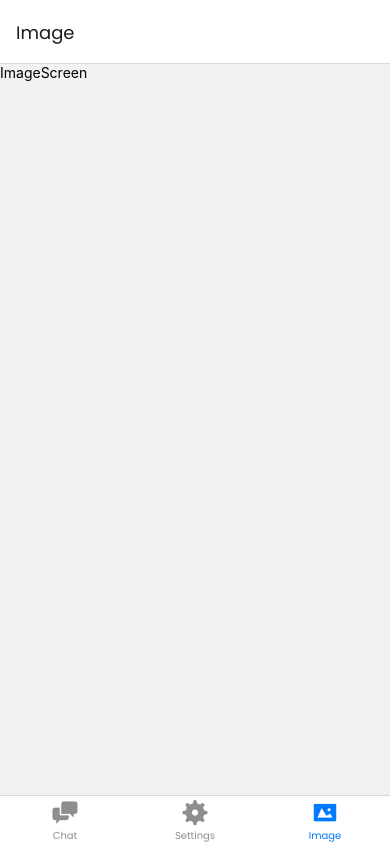
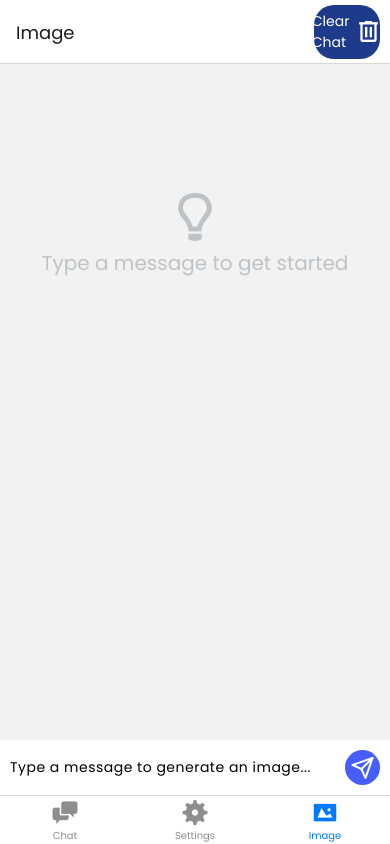
Before and after one commit to TheSayed/Ai-Powered-Mobile-App, a React Native app: screen /Image in a window 390 px wide. Built offline with nearby package versions, Linux system fonts and the light colour scheme.

Commit message:
generating images

```diff
--- a/src/components/Chat/ChatScreen.js
+++ b/src/components/Chat/ChatScreen.js
@@ -9,17 +9,17 @@ import {
   Text,
 } from "react-native";
 import colors from "../../constants/colors.js";
-import { Feather } from "@expo/vector-icons";
 import {
   addUserMessage,
   clearConversation,
   getConversation,
-  initConversation,
 } from "../../../utilis/conversationHistory.js";
 import { makeChatRequest } from "../../../utilis/gbtUtilis.js";
-import BubbleChat from "./BubbleChat.js";
 import HeaderButton from "../HeaderButton.jsx";
-import { Entypo } from "@expo/vector-icons";
+
+import BubbleChat from "../BubbleChat.js";
+import InputContainer from "../InputContainer.jsx";
+import GetStartedComponent from "../GetStartedComponent.jsx";
 
 const ChatScreen = ({ navigation }) => {
   const [messageText, setMessageText] = useState("");
@@ -71,14 +71,7 @@ const ChatScreen = ({ navigation }) => {
       keyboardVerticalOffset={100}
     >
       <View style={styles.messagesContainer}>
-        {!loading && conversation.length === 0 && (
-          <View style={styles.getStartedMessage}>
-            <Entypo name="light-bulb" size={48} color={colors.lightGrey} />
-            <Text style={styles.getStartedText}>
-              Type a message to get started
-            </Text>
-          </View>
-        )}
+        {!loading && conversation.length === 0 && <GetStartedComponent />}
         <FlatList
           ref={(ref) => (flatList.current = ref)}
           onLayout={flatList.current?.scrollToEnd({ animated: true })}
@@ -105,17 +98,12 @@ const ChatScreen = ({ navigation }) => {
         )}
       </View>
 
-      <View style={styles.inputContainer}>
-        <TextInput
-          style={styles.textBox}
-          placeholder="Type a message...."
-          value={messageText}
-          onChangeText={setMessageText}
-        />
-        <TouchableOpacity style={styles.sendButton} onPress={sendMessage}>
-          <Feather name="send" size={24} color="white" />
-        </TouchableOpacity>
-      </View>
+      <InputContainer
+        value={messageText}
+        onChangeText={setMessageText}
+        onPress={sendMessage}
+        placeholder={"Type a message..."}
+      />
     </KeyboardAvoidingView>
   );
 };
@@ -124,24 +112,6 @@ const styles = StyleSheet.create({
   container: {
     flex: 1,
     backgroundColor: colors.greyBg,
-  },
-  inputContainer: {
-    flexDirection: "row",
-    backgroundColor: "white",
-    padding: 10,
-  },
-  sendButton: {
-    backgroundColor: colors.primary,
-    width: 35,
-    height: 35,
-    borderRadius: 50,
-    justifyContent: "center",
-    alignItems: "center",
-  },
-  textBox: {
-    flex: 1,
-    fontFamily: "regular",
-    letterSpacing: 0.5,
   },
   messagesContainer: {
     flex: 1,
@@ -156,17 +126,6 @@ const styles = StyleSheet.create({
     alignItems: "center",
     width: "100%",
   },
-  getStartedMessage: {
-    flex: 1,
-    alignItems: "center",
-    justifyContent: "center",
-    gap: 5,
-  },
-  getStartedText: {
-    fontSize: 20,
-    fontFamily: "regular",
-    color: colors.lightGrey,
-  },
 });
 
 export default ChatScreen;
--- a/src/components/Image/ImageScreen.js
+++ b/src/components/Image/ImageScreen.js
@@ -1,12 +1,117 @@
-import { View, Text, StyleSheet } from "react-native";
-import React from "react";
+import React, { useCallback, useEffect, useRef, useState } from "react";
+import {
+  View,
+  StyleSheet,
+  KeyboardAvoidingView,
+  FlatList,
+  Image,
+} from "react-native";
 import colors from "../../constants/colors.js";
+import {
+  addUserMessage,
+  clearConversation,
+  getConversation,
+} from "../../../utilis/conversationHistory.js";
+import {
+  makeChatRequest,
+  makeImageRequest,
+} from "../../../utilis/gbtUtilis.js";
+import HeaderButton from "../HeaderButton.jsx";
+import BubbleChat from "../BubbleChat.js";
+import InputContainer from "../InputContainer.jsx";
+import GetStartedComponent from "../GetStartedComponent.jsx";
 
-const ImageScreen = () => {
+const ImageScreen = ({ navigation }) => {
+  const [messageText, setMessageText] = useState("");
+  const [conversation, setConversation] = useState([]);
+  const [loading, setLoading] = useState(false);
+  const flatList = useRef();
+
+  useEffect(() => {
+    navigation.setOptions({
+      headerRight: () => (
+        <HeaderButton
+          onPress={() => {
+            setConversation([]);
+            clearConversation();
+          }}
+        >
+          Clear Chat
+        </HeaderButton>
+      ),
+    });
+  }, [navigation]);
+
+  useEffect(() => {
+    clearConversation();
+    setConversation([]);
+  }, []);
+
+  const text = messageText;
+  const tempConversation = [...conversation, text];
+  const sendMessage = useCallback(async () => {
+    if (messageText === "") return;
+    try {
+      setMessageText("");
+      setLoading(true);
+      addUserMessage(messageText);
+      setConversation(tempConversation);
+      const responseData = await makeImageRequest(text);
+      const imagesUrl = responseData.map((image) => image.url);
+      tempConversation.push(...imagesUrl);
+      setConversation(tempConversation);
+    } catch (error) {
+      console.log(error);
+      setMessageText(text);
+    } finally {
+      setLoading(false);
+    }
+  }, [messageText]);
+
   return (
-    <View style={styles.container}>
-      <Text>ImageScreen</Text>
-    </View>
+    <KeyboardAvoidingView
+      style={styles.container}
+      behavior="padding"
+      keyboardVerticalOffset={100}
+    >
+      <View style={styles.messagesContainer}>
+        {!loading && conversation.length === 0 && <GetStartedComponent />}
+        <FlatList
+          ref={(ref) => (flatList.current = ref)}
+          onLayout={flatList.current?.scrollToEnd({ animated: true })}
+          onContentSizeChange={flatList.current?.scrollToEnd({
+            animated: true,
+          })}
+          style={styles.flatlist}
+          data={conversation}
+          renderItem={(itemData) => {
+            const conversationItem = itemData.item;
+            if (conversationItem.startsWith("https://")) {
+              return (
+                <Image
+                  width={256}
+                  height={256}
+                  source={{ uri: conversationItem }}
+                />
+              );
+            }
+            return <BubbleChat text={conversationItem} role={"user"} />;
+          }}
+        />
+        {loading && (
+          <View style={styles.loadingContainer}>
+            <BubbleChat role="loading" />
+          </View>
+        )}
+      </View>
+
+      <InputContainer
+        value={messageText}
+        onChangeText={setMessageText}
+        onPress={sendMessage}
+        placeholder={"Type a message to generate an image..."}
+      />
+    </KeyboardAvoidingView>
   );
 };
 
@@ -15,6 +120,30 @@ const styles = StyleSheet.create({
     flex: 1,
     backgroundColor: colors.greyBg,
   },
+  messagesContainer: {
+    flex: 1,
+    padding: 12,
+  },
+  flatlist: {
+    padding: 10,
+  },
+  loadingContainer: {
+    position: "absolute",
+    bottom: 0,
+    alignItems: "center",
+    width: "100%",
+  },
+  getStartedMessage: {
+    flex: 1,
+    alignItems: "center",
+    justifyContent: "center",
+    gap: 5,
+  },
+  getStartedText: {
+    fontSize: 20,
+    fontFamily: "regular",
+    color: colors.lightGrey,
+  },
 });
 
 export default ImageScreen;
```
